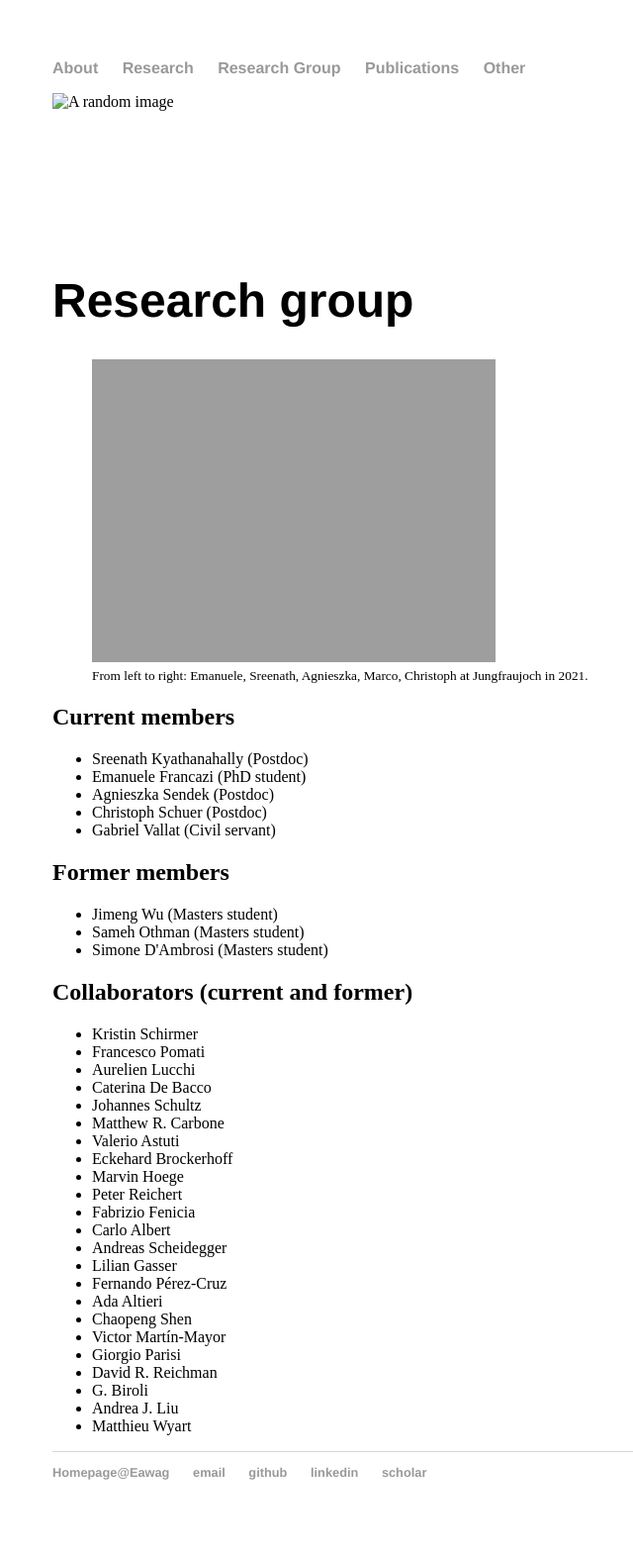
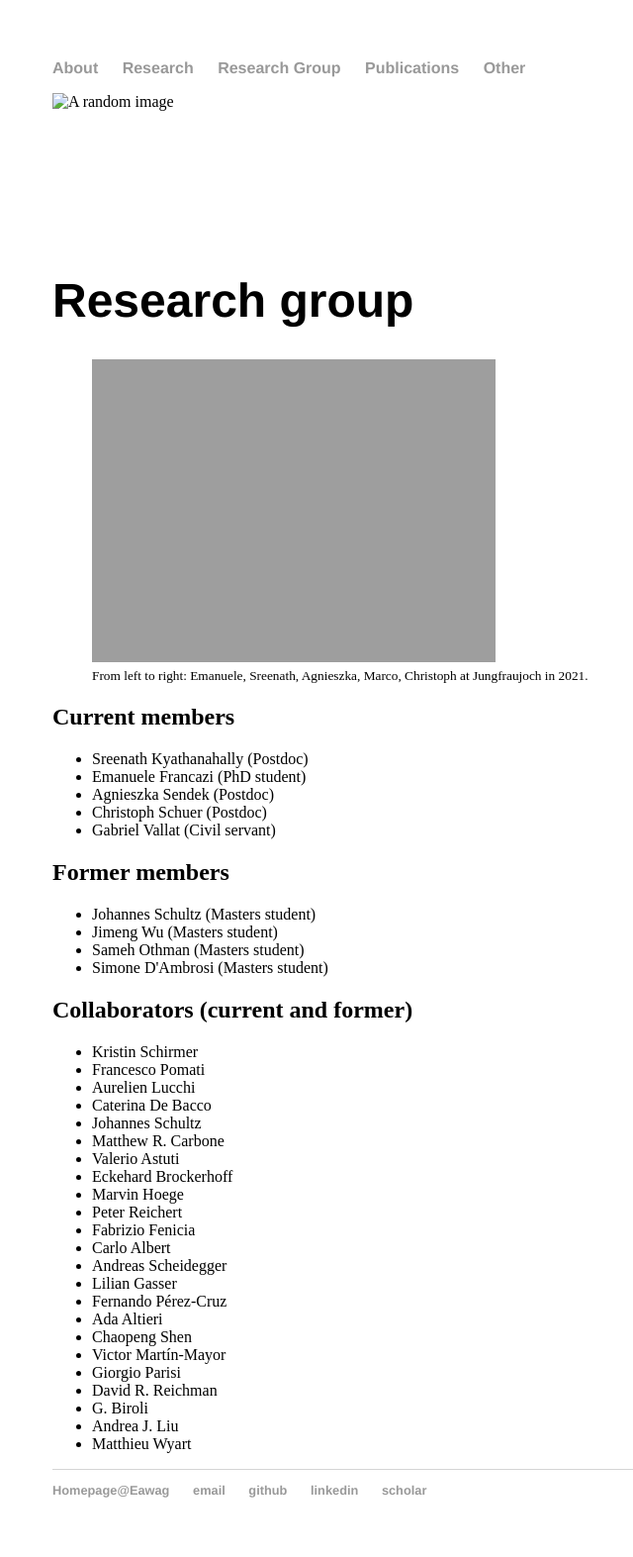
Before and after one commit to mbaityje/mbaityje.github.io, a Jekyll site: the page built from group/index.html, in a window 1280 px wide. Shown: the whole page at 99% size, without its empty margins (139-779 px from the left). Built offline with Jekyll 4.4.1, drawn with Linux system fonts in a browser that asks for light colours.

Commit message:
Content changes

```diff
--- a/group/index.html
+++ b/group/index.html
@@ -19,6 +19,7 @@ title: Group
 
 	<h2>Former members</h2>
 		<ul>
+			<li>Johannes Schultz (Masters student)</li>
 			<li>Jimeng Wu (Masters student)</li>
 			<li>Sameh Othman (Masters student)</li>
 			<li>Simone D'Ambrosi (Masters student)</li>
```
